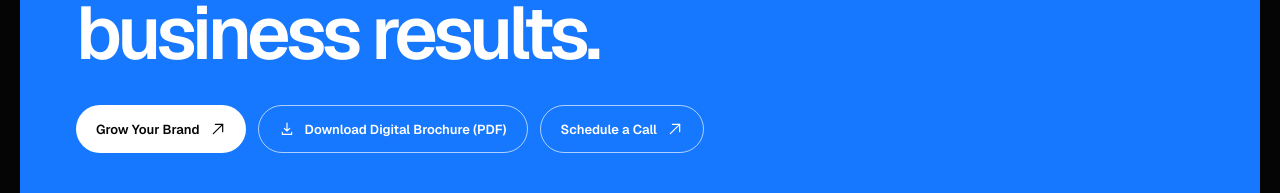
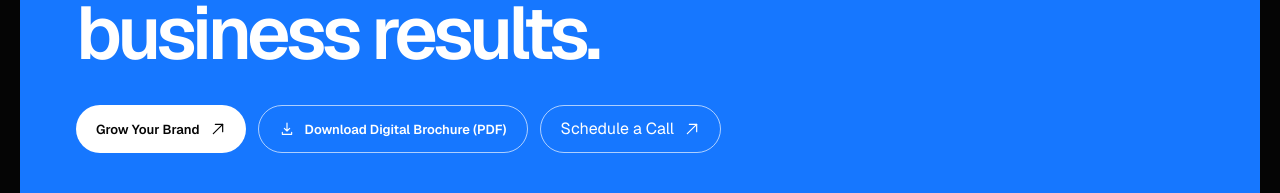
Before and after one commit to amnas-cubixmet/cubixmet, a Next.js app: page /ventures/digital in a window 1280 px wide. Shown: the part 3654-3847 px from the top of the page. Built offline with nearby package versions, Linux system fonts and the light colour scheme.

Commit message:
feat: replace digital direct-dial CTA with branded call options popup

```diff
--- a/app/ventures/digital/page.tsx
+++ b/app/ventures/digital/page.tsx
@@ -2,6 +2,7 @@ import type { Metadata } from "next";
 import SiteHeader from "../../../components/home/SiteHeader";
 import SiteFooter from "../../../components/home/SiteFooter";
 import Arrow from "../../../components/home/Arrow";
+import ScheduleCallButton from "../../../components/home/ScheduleCallButton";
 import TechTeamPortrait from "../../../components/home/TechTeamPortrait";
 
 export const metadata: Metadata = {
@@ -220,7 +221,7 @@ export default function CubixmetDigitalPage() {
               <svg aria-hidden="true" viewBox="0 0 24 24" className="h-4 w-4" fill="none" stroke="currentColor" strokeWidth="1.7" strokeLinecap="round" strokeLinejoin="round"><path d="M12 3v12m0 0 4-4m-4 4-4-4M5 17v3h14v-3"/></svg>
               Download Digital Brochure (PDF)
             </a>
-            <a href="tel:+918921592742" aria-label="Call Cubixmet Digital at +91 89215 92742" className="inline-flex min-h-12 items-center gap-2.5 rounded-full border border-white/65 px-5 text-[13px] font-semibold text-white transition-colors hover:bg-white/10">Schedule a Call <Arrow /></a>
+            <ScheduleCallButton venture="Digital" />
           </div>
         </div>
       </section>
```
